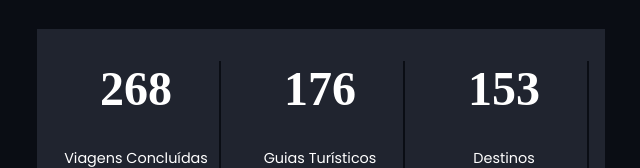
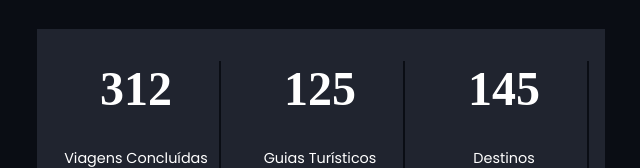
Before and after one commit to KeyssonG/Landing-Page-Design-Travel, a plain HTML site: page index.html in a window 1280 px wide. Shown: the part 1212-1380 px from the top of the page, 619-1259 px from the left. Drawn offline with nearby package versions, Linux system fonts and the light colour scheme; a web font is replaced by a local one.

Commit message:
Ajustes
Ajustando informações e espaçamento

```diff
--- a/index.html
+++ b/index.html
@@ -57,15 +57,15 @@
         </p>
         <div class="about__flex">
           <div class="about__card">
-            <h4>268</h4>
+            <h4>312</h4>
             <p>Viagens Concluídas</p>
           </div>
           <div class="about__card">
-            <h4>176</h4>
+            <h4>125</h4>
             <p>Guias Turísticos</p>
           </div>
           <div class="about__card">
-            <h4>153</h4>
+            <h4>145</h4>
             <p>Destinos</p>
           </div>
           <button class="btn">
--- a/styles/styles.css
+++ b/styles/styles.css
@@ -416,7 +416,7 @@ footer {
 }
 
 .row {
-    width: 100%;
+    width: 90%;
     margin: auto;
     display: flex;
     flex-wrap: wrap;
```
